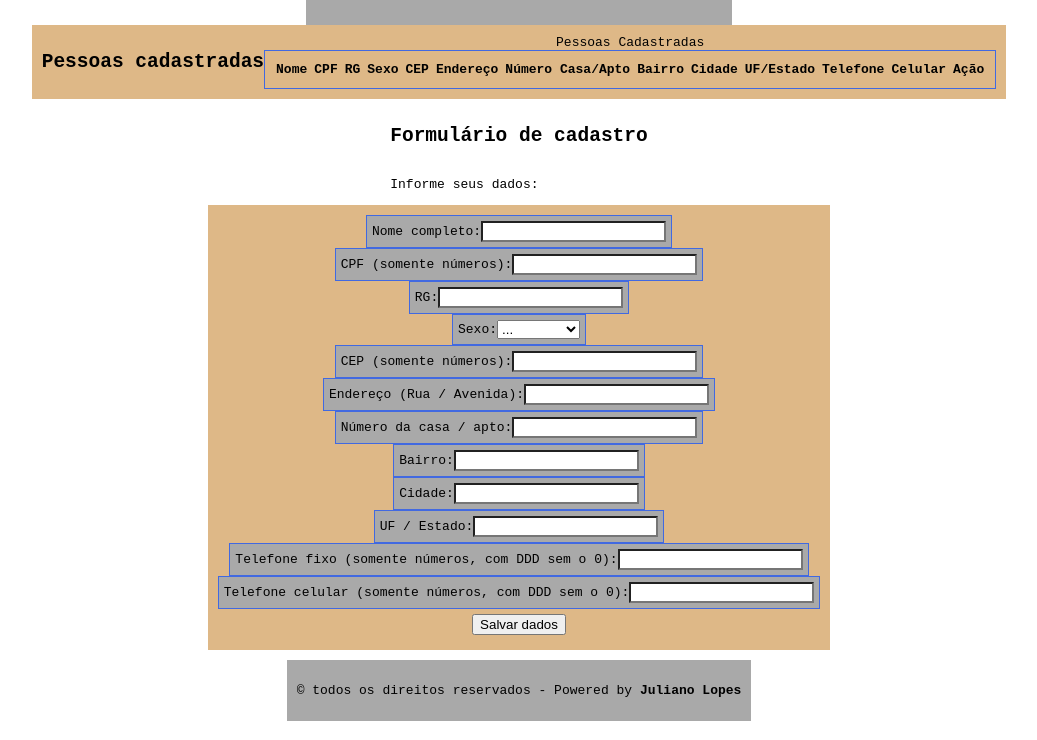
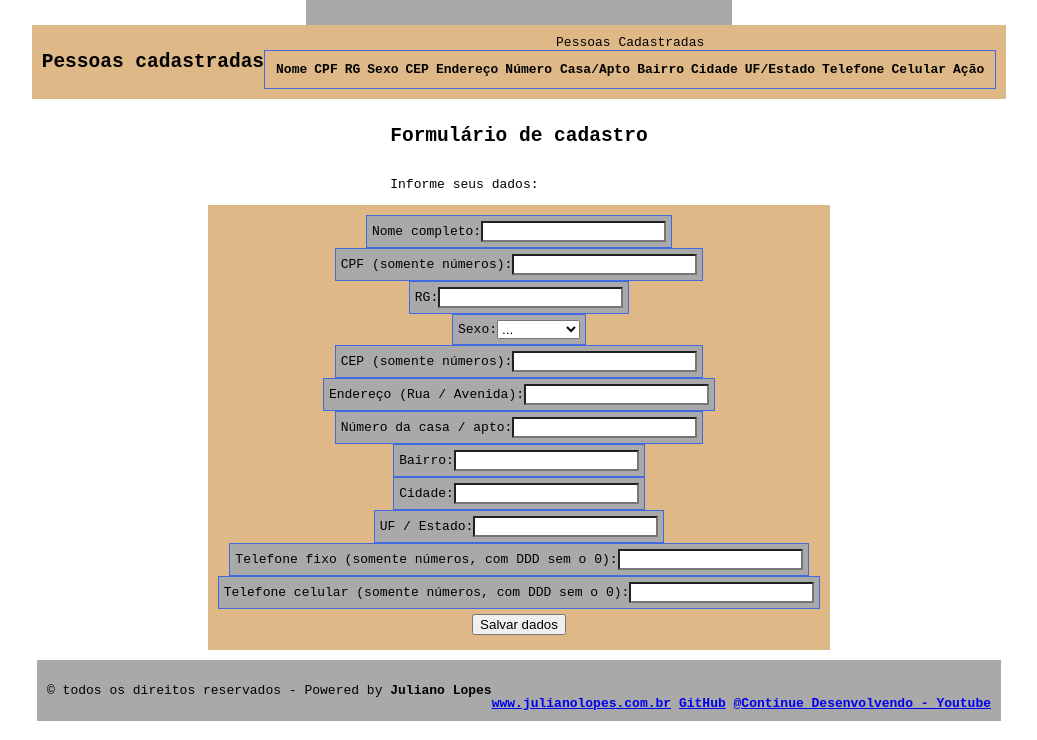
Before and after one commit to juliano-lopes/formulario-cadastro-pessoal, a plain HTML site: page index.html in a window 1280 px wide. Shown: the part 60-800 px from the top of the page, without its empty margins (121-1158 px from the left). Drawn offline with Linux system fonts and the light colour scheme.

Commit message:
Adiciona redes sociais e site no rodapé.

```diff
--- a/index.html
+++ b/index.html
@@ -110,6 +110,11 @@
   </main>
   <footer class="footer">
 <p>&copy; todos os direitos reservados - Powered by <strong>Juliano Lopes</strong></p>
+<div class="footer-medias">
+<a href="https://www.julianolopes.com.br" target="_blank"><strong>www.julianolopes.com.br</strong></a>
+<a href="https://www.github.com/juliano-lopes" target="_blank"><strong>GitHub</strong></a>
+<a href="https://www.youtube.com/channel/UCxWt9IBtZME208X-LFVSRZw" target="_blank"><strong>@Continue Desenvolvendo - Youtube</strong></a>
+</div>
   </footer>
   <script src="assets/js/db/db.js"></script>
   <script src="assets/js/cep.js"></script>
```
